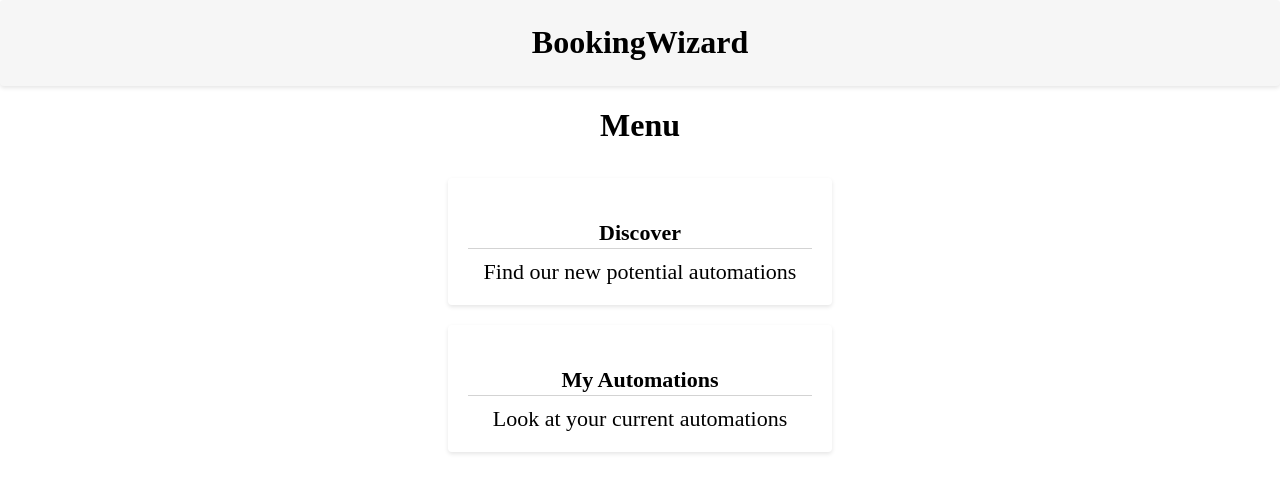
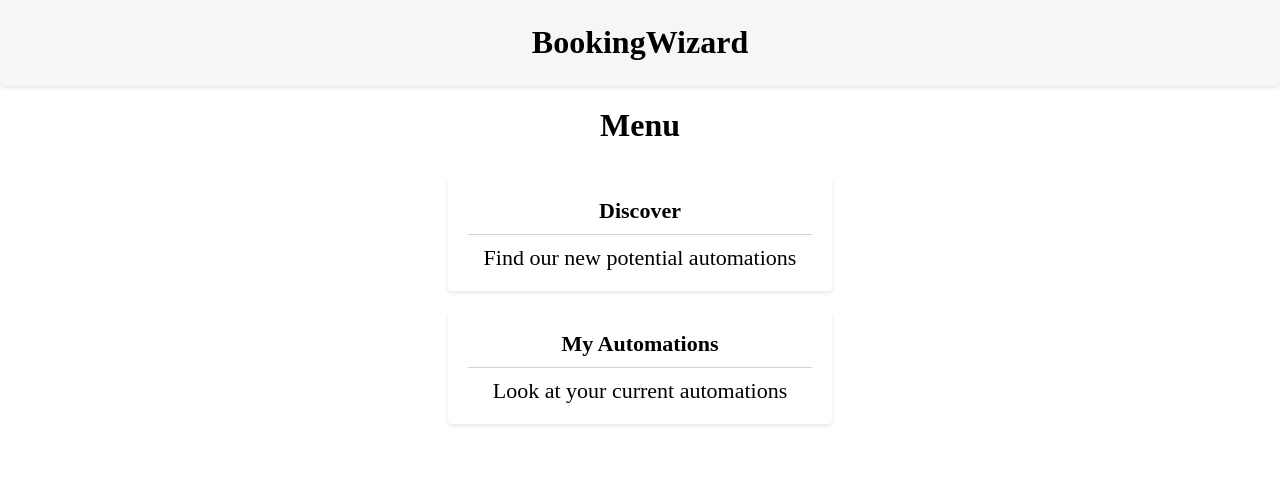
Before and after one commit to jeremiedumont/BookingWizard, a Next.js app: page / in a window 1280 px wide. Shown: the top 492 px of the page. Built offline with nearby package versions, Linux system fonts and the light colour scheme.

Commit message:
improve card design

```diff
--- a/src/components/Card/card.style.tsx
+++ b/src/components/Card/card.style.tsx
@@ -56,17 +56,21 @@ const StyledCard = styled.div<StyledCardProps>`
 `;
 
 const StyledCardHeading = styled.h3<StyledCardProps>`
-  margin-bottom: 10px;
+  margin: 0;
+  width: 100%;
+  text-align: center;
+  ${getSizeClassName}
+`;
+
+const StyledCardDivider = styled.p`
   border-bottom: 1px;
   border-top: 0px;
   border-left: 0px;
   border-right: 0px;
   border-color: lightgray;
+  border-style: solid;
   width: 100%;
-  text-align: center;
-  border-style: solid;
-  padding-bottom: 2px;
-  ${getSizeClassName}
+  margin: 10px;
 `;
 
 const StyledCardParagraph = styled.p<StyledCardProps>`
@@ -83,4 +87,10 @@ const StyledCardList = styled.div<StyledCardListProps>`
   padding: 1%;
 `;
 
-export { StyledCard, StyledCardHeading, StyledCardParagraph, StyledCardList };
+export {
+  StyledCard,
+  StyledCardHeading,
+  StyledCardParagraph,
+  StyledCardList,
+  StyledCardDivider,
+};
--- a/src/components/Card/index.tsx
+++ b/src/components/Card/index.tsx
@@ -1,5 +1,6 @@
 import {
   StyledCard,
+  StyledCardDivider,
   StyledCardHeading,
   StyledCardParagraph,
 } from "./card.style";
@@ -15,6 +16,7 @@ const Card = ({ title, content, onClick, size = "small" }: CardProps) => {
   return (
     <StyledCard size={size} onClick={onClick}>
       <StyledCardHeading size={size}>{title}</StyledCardHeading>
+      <StyledCardDivider />
       <StyledCardParagraph size={size}>{content}</StyledCardParagraph>
     </StyledCard>
   );
```
